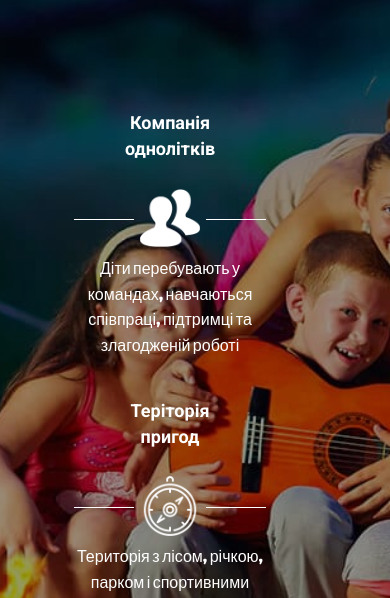
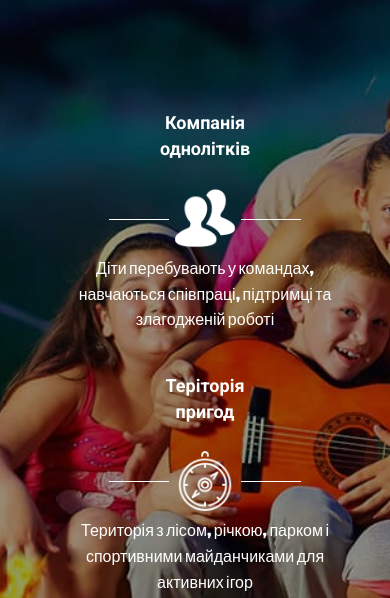
Before and after one commit to 0trava/Chaika_summer-Camp, a plain HTML site: page index.html in a window 390 px wide. Shown: the part 246-844 px from the top of the page. Drawn offline with nearby package versions, Linux system fonts and the light colour scheme.

Commit message:
fix header

```diff
--- a/css/components/header.css
+++ b/css/components/header.css
@@ -304,16 +304,19 @@ a {
     line-height: 100px;
   }
 
+
+
   .container, .container-fluid {
     width: 100vw;
+
   }
 
-  .container [class*="grid_"] {
+    .list_banners {
     float: none;
     display: flex;
     flex-direction: column;
     align-items: center;
-    width: 100%;
+    /* width: 100%; */
     margin-left: 0;
   }
 
@@ -328,7 +331,7 @@ a {
 
   .banner-cont {
     display: flex;
-    width: 50vw;
+    width: 100%;
     margin-bottom: 40px;
   }
 
```
